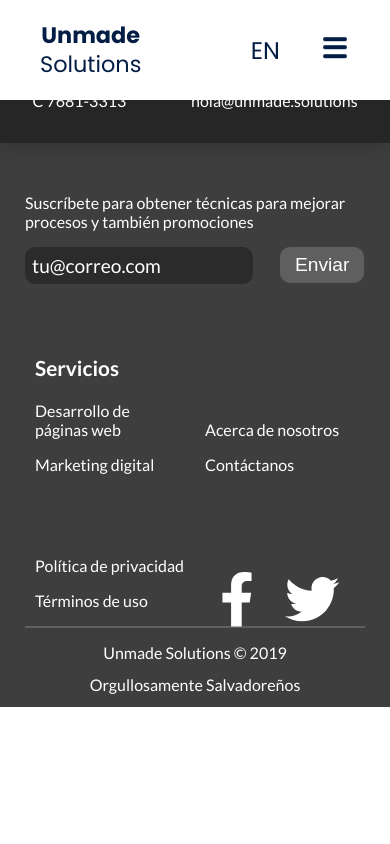
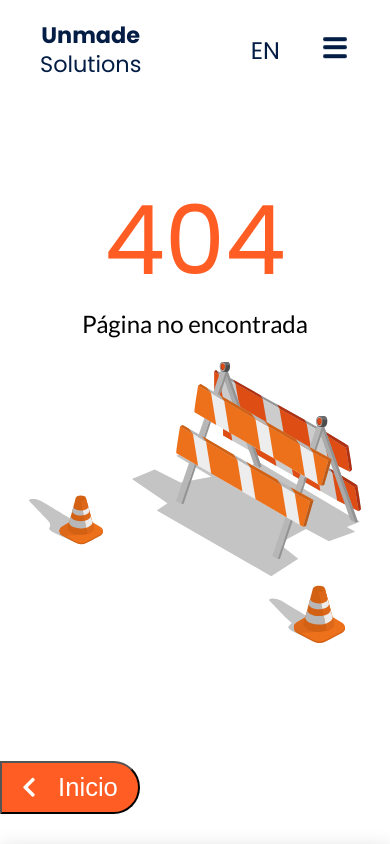
Before and after one commit to jlvalport/unmade-solutions, a React (Create React App) app: page /404 in a window 390 px wide. Shown: the top 844 px of the page. Built offline with nearby package versions, Linux system fonts and the light colour scheme.

Commit message:
feat: mobil 404 page

```diff
--- a/src/App.js
+++ b/src/App.js
@@ -8,6 +8,7 @@ import DevServicePage from './components/DevServicePage/DevServicePage';
 import MarketingServicePage from './components/MarketingServicePage/MarketingServicePage';
 import AboutUsPage from './components/AboutUsPage/AboutUsPage';
 import ContactUsPage from './components/ContactUsPage/ContactUsPage';
+import Page404 from './components/Page404/Page404';
 import Footer from './components/Footer/Footer';
 
 function App() {
@@ -19,6 +20,7 @@ function App() {
       <Route path='/servicio-de-marketing' exact component={MarketingServicePage} />
       <Route path='/acerca-de-nosotros' exact component={AboutUsPage} />
       <Route path='/contacto' exact component={ContactUsPage} />
+      <Route path='/404' exact component={Page404} />
       <Footer />
     </React.Fragment>
   );
--- /dev/null
+++ b/src/components/Page404/Page404.js
@@ -0,0 +1,22 @@
+import React from 'react';
+
+import classes from './Page404.module.scss';
+import img404 from '../../assets/img/graphics/404.svg';
+import { FontAwesomeIcon } from '@fortawesome/react-fontawesome';
+
+const Page404 = () => {
+    return (
+        <main className={classes.section}>
+            <div className={classes.infoBox}>
+                <p className={classes.four}>404</p>
+                <p className={classes.notFound}>Página no encontrada</p>
+                <img src={img404} alt='' className={classes.img} />
+            </div>
+            <button className={classes.btn}>
+                <FontAwesomeIcon icon={['fas', 'chevron-left']} className={classes.icon}/> Inicio
+            </button>
+        </main>
+    );
+};
+
+export default Page404
--- /dev/null
+++ b/src/components/Page404/Page404.module.scss
@@ -0,0 +1,52 @@
+@import '../../assets//styles/landing-spaces';
+@import '../../assets/styles/fonts';
+@import '../../assets/styles/colors';
+
+.section {
+    width: 100%;
+    height: 100vh;
+    padding: $mobil-landing-space 0 0;
+    position: relative;
+}
+
+.infoBox {
+    position: relative;
+    display: flex;
+    flex-direction: column;
+    align-items: center;
+    top: 43%;
+    transform: translateY(-50%);
+}
+
+.four {
+    font-size: 6rem;
+    line-height: 5.5rem;
+    margin: 0;
+    color: $addon;
+    font-family: $titleFont;
+}
+
+.notFound {
+    font-size: 1.5rem;
+}
+
+.img {
+    width: 85%;
+}
+
+.btn {
+    font-size: 1.6rem;
+    padding: 10px 20px;
+    background: $addon;
+    color: #fff;
+    border-radius: 0 30px 30px 0;
+    position: absolute;
+    bottom: 30px;
+
+
+
+    .icon {
+        margin: 0 15px 0 0;
+        font-size: 1.4rem;
+    }
+}
--- a/src/fontawesome.js
+++ b/src/fontawesome.js
@@ -1,12 +1,13 @@
 import { library } from '@fortawesome/fontawesome-svg-core';
 
-import { faPlus, faChevronDown, faChevronRight } from '@fortawesome/free-solid-svg-icons';
+import { faPlus, faChevronDown, faChevronRight, faChevronLeft } from '@fortawesome/free-solid-svg-icons';
 import { faFacebookF, faTwitter } from '@fortawesome/free-brands-svg-icons';
 
 library.add(
     faPlus,
     faChevronDown,
     faChevronRight,
+    faChevronLeft,
     faFacebookF,
     faTwitter
 )
```
